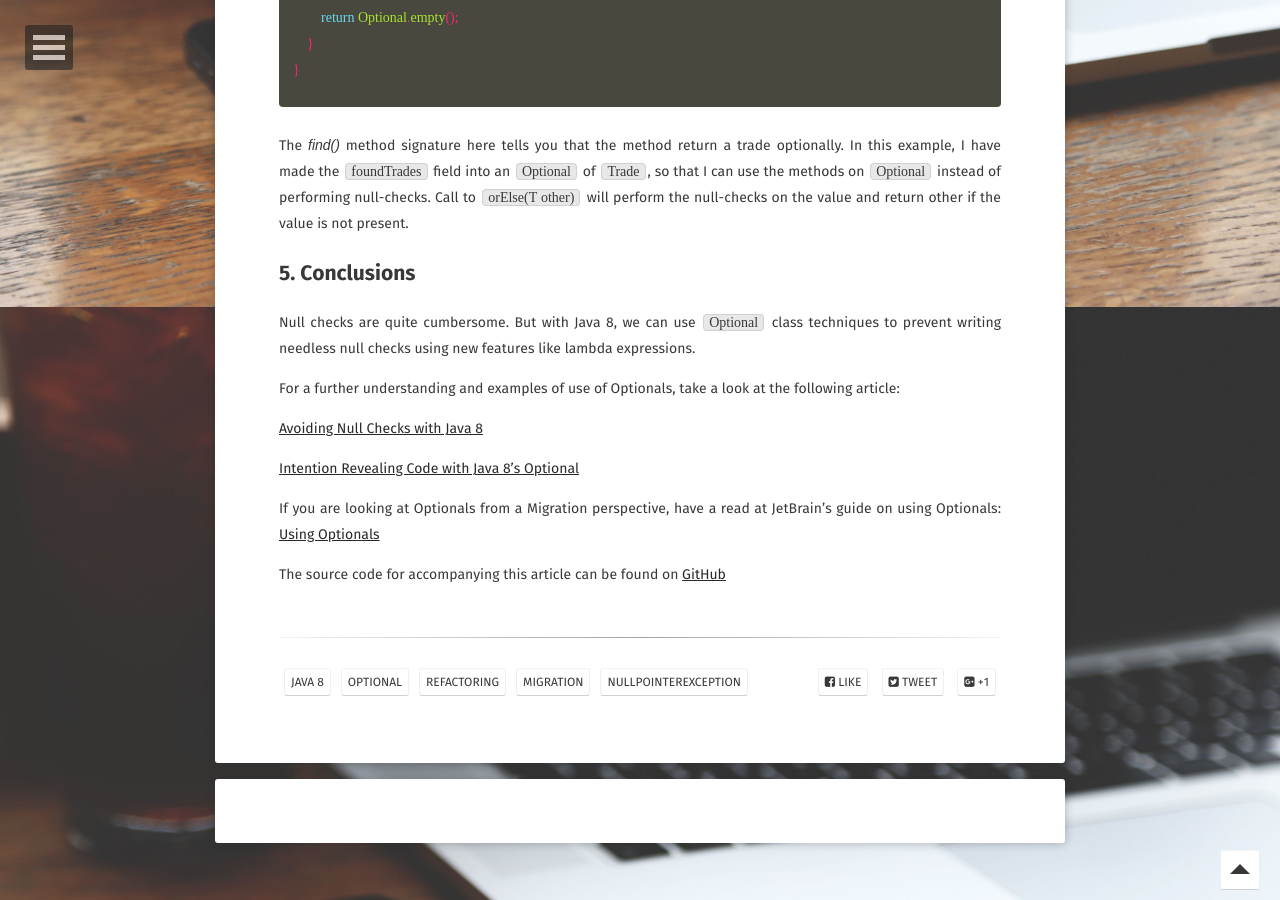
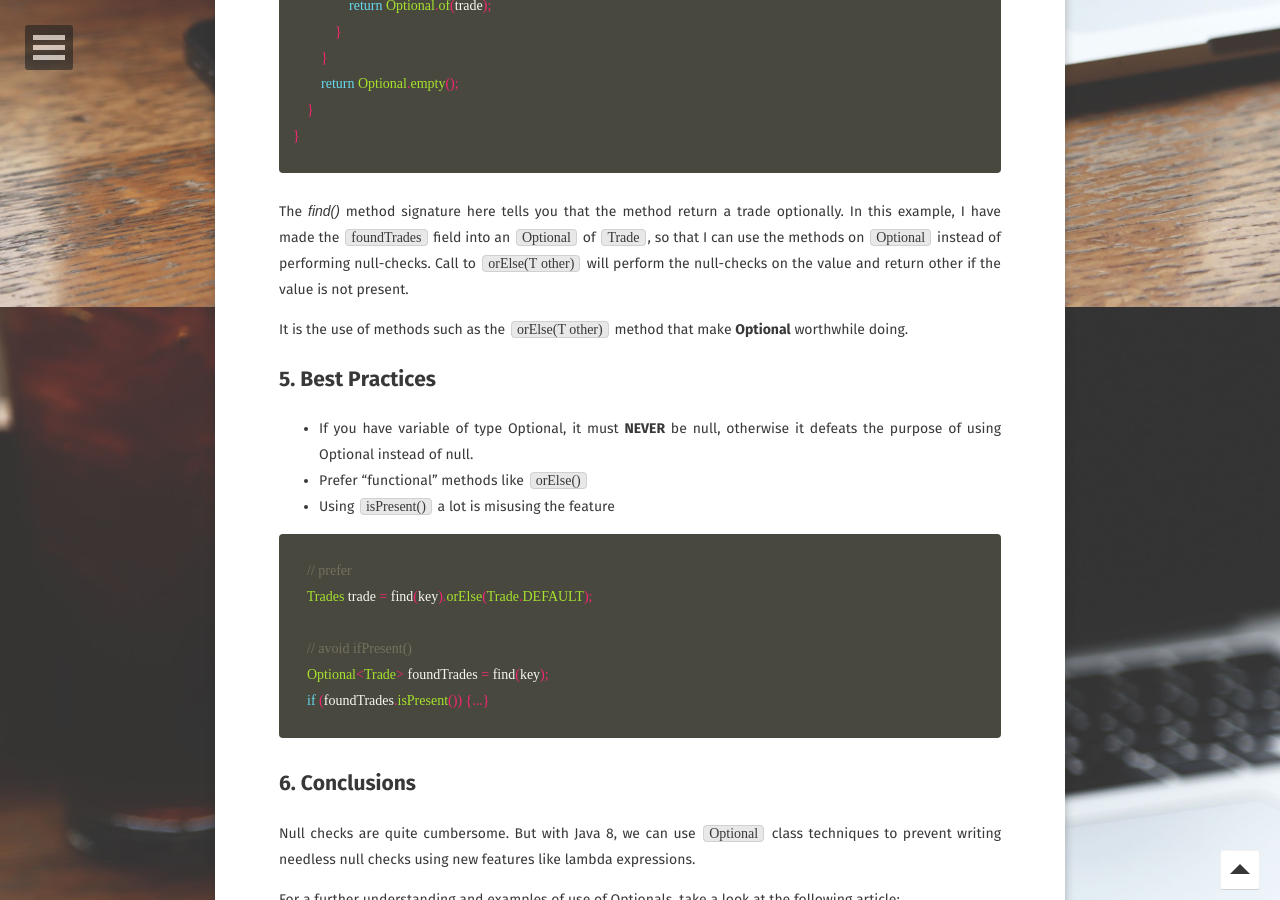
Before and after one commit to mahadyhasan/mahadyhasan.github.io, a Jekyll site: the page built from _posts/2016-07-23-java8-using-optional.md, in a window 1280 px wide and 900 px high, scrolled down 2393 px. Built offline with Jekyll 4.4.1, drawn with Linux system fonts in a browser that asks for light colours; some web fonts are replaced; comment, search, counter and statistics services are not loaded; some of the changed text lies outside the part shown.

Commit message:
some new info  to optional post

```diff
--- a/_posts/2016-07-23-java8-using-optional.md
+++ b/_posts/2016-07-23-java8-using-optional.md
@@ -24,28 +24,37 @@ comments: true
 
 ## 2. How do we create Optional&lt;T&gt; instances?
 
+A class has two states, **present** and **empty**. In the *present*, we have a value which is not *null*. In the *empty* state,
+it does not have a value, it is like another way of representing nullable variable.
+
 Create an instance of *Optional* class using its static method:
 
 {% highlight java %}
+
 // an empty 'Optional';
 // Pre Java 8 version of the code below is using null reference
 Optional<String> optional = Optional.empty();
+
 {% endhighlight %}
 
 Return an *Optional* which contains not-null value:
 
 {% highlight java %}
+
 // an 'Optional' where you know that it will not contain a null value;
 // 'NullPointerException' is thrown if the argument of 'of' call is a null value;
 String str = "string value";
 Optional<String> optional = Optional.of(str);
+
 {% endhighlight %}
 
 Return an *Optional* with the specified value, if non-null, otherwise return an empty *Optional*:
 
 {% highlight java %}
+
 // when you are not sure whether your 'Optional' wrapper will contain null or not;
 Optional<String> optional = Optional.ofNullable(getString());
+
 {% endhighlight %}
 
 ## 3. Convenient Methods in Optional Class
@@ -74,7 +83,7 @@ The above are some of the common methods I've used. There are other convenient m
 
 {% highlight java %}
 
-public class OptionalExample2 {
+  public class OptionalExample2 {
 
     public static void main(String[] args) {
         List<Trade> tradeList = new ArrayList<>();
@@ -104,8 +113,25 @@ The *find()* method signature here tells you that the method return a trade opti
 null-checks. Call to `orElse(T other)` will perform the null-checks on the value and return other if the value is not
 present.
 
+It is the use of methods such as the `orElse(T other)` method that make **Optional** worthwhile doing.
 
-## 5. Conclusions
+## 5. Best Practices
+
+* If you have variable of type Optional, it must **NEVER** be null, otherwise it defeats the purpose of using Optional instead of null.
+* Prefer "functional" methods like `orElse()`
+* Using `isPresent()` a lot is misusing the feature
+
+{% highlight java %}
+    // prefer
+    Trades trade = find(key).orElse(Trade.DEFAULT);
+
+    // avoid ifPresent()
+    Optional<Trade> foundTrades = find(key);
+    if (foundTrades.isPresent()) {...}
+
+{% endhighlight %}
+
+## 6. Conclusions
 
 Null checks are quite cumbersome. But with Java 8, we can use `Optional` class techniques to prevent writing needless
  null checks using new features like lambda expressions.
```
